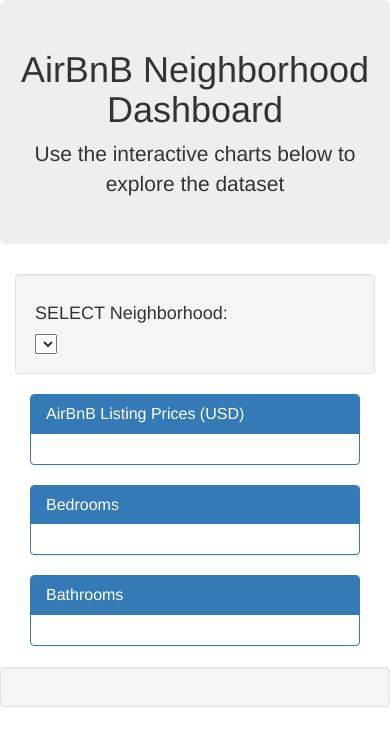
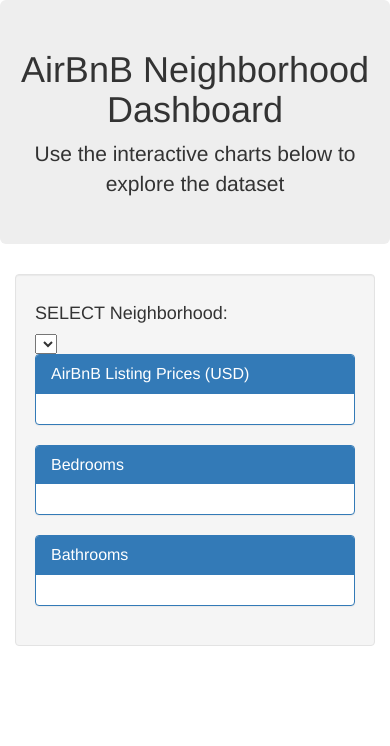
Before and after one commit to mileslucey/airbnb_dashboard, a Flask app: page / in a window 390 px wide. Shown: the top 746 px of the page. Run offline with Flask 2, Linux system fonts and the light colour scheme; data that the repository does not hold is empty; some libraries are stand-ins or nearby versions.

Commit message:
formatting changes to html

```diff
--- a/templates/index.html
+++ b/templates/index.html
@@ -18,16 +18,12 @@
         <p>Use the interactive charts below to explore the dataset</p>
       </div>
     </div>
+    <div class="well">
       <div class="row">
         <div class="col-md-3">
-        <div class="well">
         <h4>SELECT Neighborhood:</h4>
           <select id="selNeighborhood" onchange="optionChanged(this.value)"></select>
         </div>
-      </div>
-    </div>
-    <!-- <div class = "col-md-6"> -->
-      <!-- <div class="well"> -->
         <div class = "col-md-3">
           <div class="panel panel-primary">
             <div class="panel-heading">
@@ -52,27 +48,9 @@
             <div id="bathrooms-summary" class="panel-body"></div>
           </div>
         </div>
-      <!-- </div> -->
-    <!-- </div> -->
-      <!-- <div class="col-md-8">
-          <div class = "well"> -->
-        <!-- <h4>Click sample numbers on the right to remove from pie chart:</h4>  -->
-        <!-- <div id="pie"></div> -->
-    </div>
-  </div>
-  <div class="row">
-    <div class="col-md-3">
-    </div>
-
-    <div class="col-md-6">
-        <div class = "well">
-            <div id="bubble">
       </div>
     </div>
   </div>
-    <div class="col-md-3">
-    </div>
-
   <!-- <script src="https://cdn.plot.ly/plotly-1.31.2.min.js"></script> -->
   <script src="https://cdnjs.cloudflare.com/ajax/libs/d3/5.5.0/d3.js"></script>
   <script src="https://cdn.plot.ly/plotly-latest.min.js"></script>
```
Lines whose indentation alone changed are shown as unchanged.
